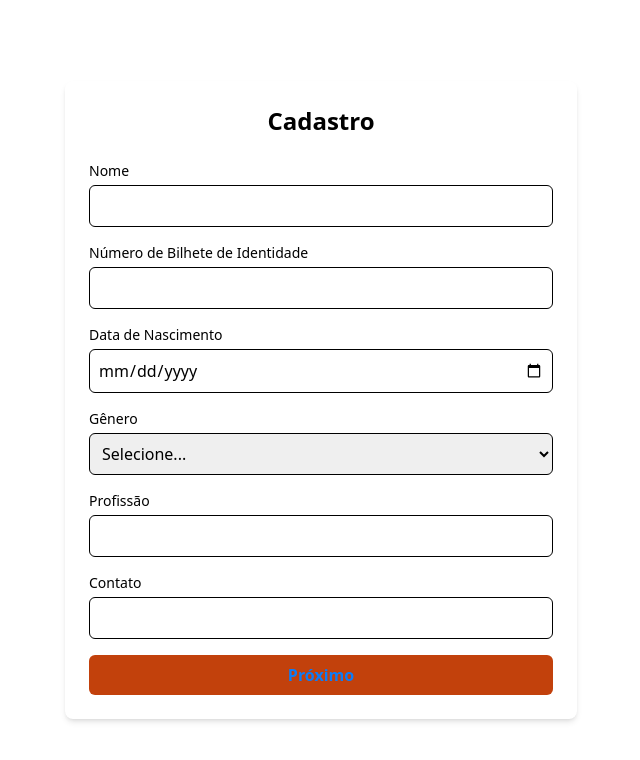
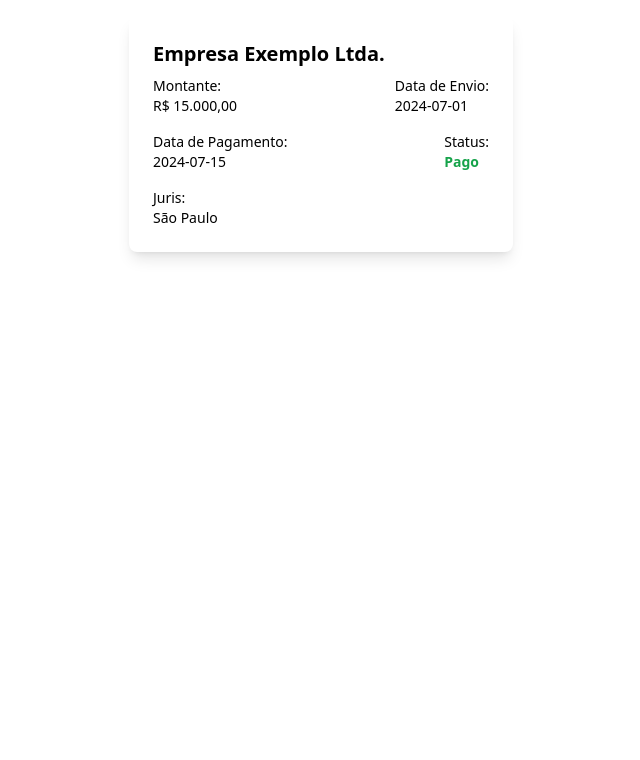
Before and after one commit to yuran-nhassengo/fronted-projecto-final-bytes, a React (Vite) app: page / in a window 1280 px wide. Shown: the top 760 px of the page, without its empty margins (319-959 px from the left). Built offline with nearby package versions, Linux system fonts and the light colour scheme.

Commit message:
add card component

```diff
--- a/src/App.jsx
+++ b/src/App.jsx
@@ -1,14 +1,24 @@
 
 import './App.css'
-import { Login } from './components/login'
-import { Signup } from './components/singup'
+import { CompanyCard } from './components/cards/emprestimo';
 
 
 function App() {
 
+  const companyData = {
+    nomeEmpresa: "Empresa Exemplo Ltda.",
+    montante: "R$ 15.000,00",
+    dataEnvio: "2024-07-01",
+    dataPagamento: "2024-07-15",
+    status: "Pago",
+    juris: "São Paulo"
+};
+
   return (
     <>
-     <Signup/>
+    <div className="p-4">
+            <CompanyCard company={companyData} />
+        </div>
     </>
   )
 }
--- /dev/null
+++ b/src/components/cards/emprestimo.jsx
@@ -0,0 +1,39 @@
+import React from "react";
+
+export const CompanyCard = ({ company }) => {
+    const { nomeEmpresa, montante, dataEnvio, dataPagamento, status, juris } = company;
+
+    return (
+        <div className="max-w-sm mx-auto bg-white shadow-lg rounded-lg overflow-hidden">
+            <div className="p-6">
+                <h2 className="text-xl font-bold mb-2 text-gray-900">{nomeEmpresa}</h2>
+                <div className="flex items-center justify-between mb-4">
+                    <div className="text-gray-700 text-sm">
+                        <p className="font-medium">Montante:</p>
+                        <p>{montante}</p>
+                    </div>
+                    <div className="text-gray-700 text-sm">
+                        <p className="font-medium">Data de Envio:</p>
+                        <p>{dataEnvio}</p>
+                    </div>
+                </div>
+                <div className="flex items-center justify-between mb-4">
+                    <div className="text-gray-700 text-sm">
+                        <p className="font-medium">Data de Pagamento:</p>
+                        <p>{dataPagamento}</p>
+                    </div>
+                    <div className="text-gray-700 text-sm">
+                        <p className="font-medium">Status:</p>
+                        <p className={`font-semibold ${status === "Pago" ? "text-green-600" : "text-red-600"}`}>
+                            {status}
+                        </p>
+                    </div>
+                </div>
+                <div className="text-gray-700 text-sm">
+                    <p className="font-medium">Juris:</p>
+                    <p>{juris}</p>
+                </div>
+            </div>
+        </div>
+    );
+};
```
